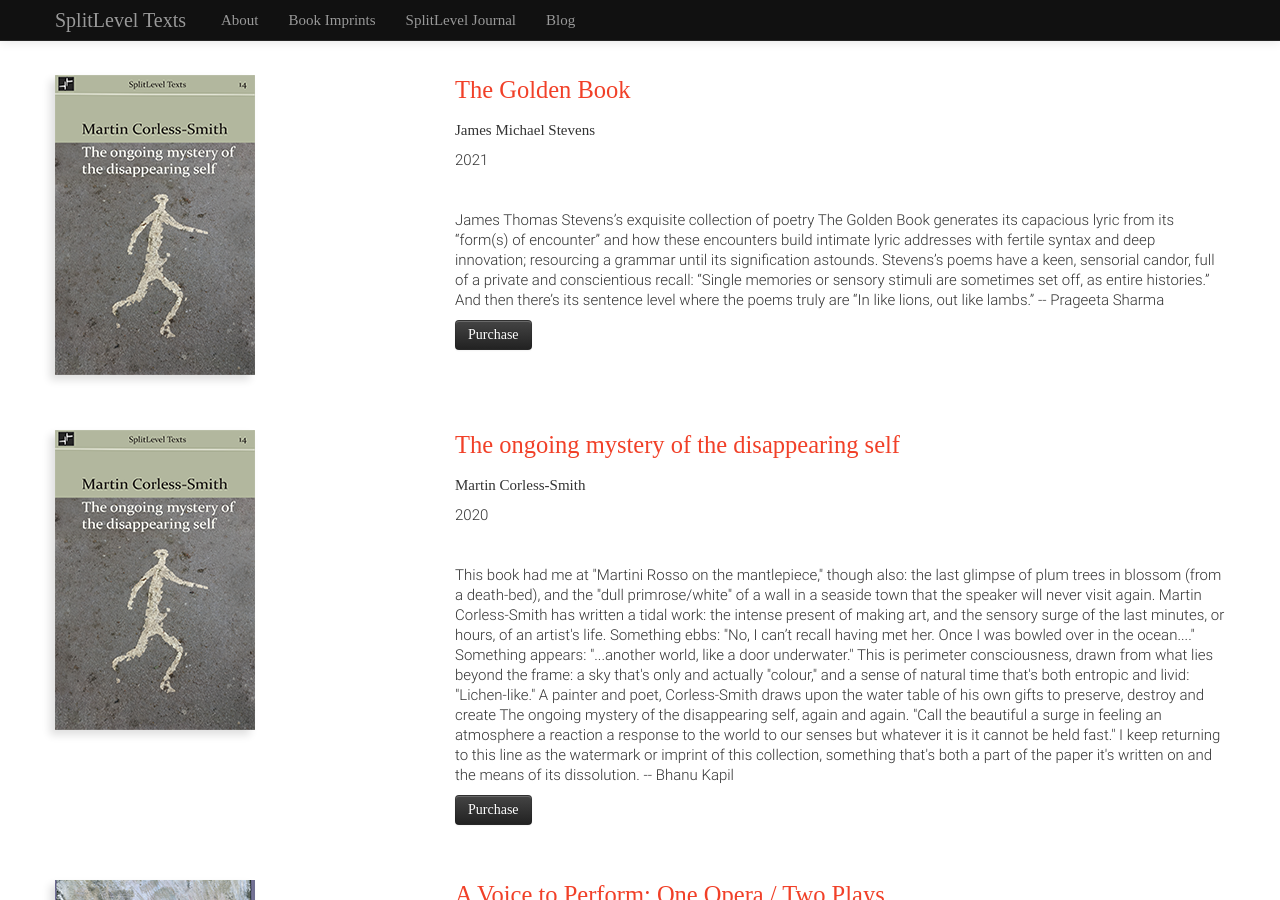
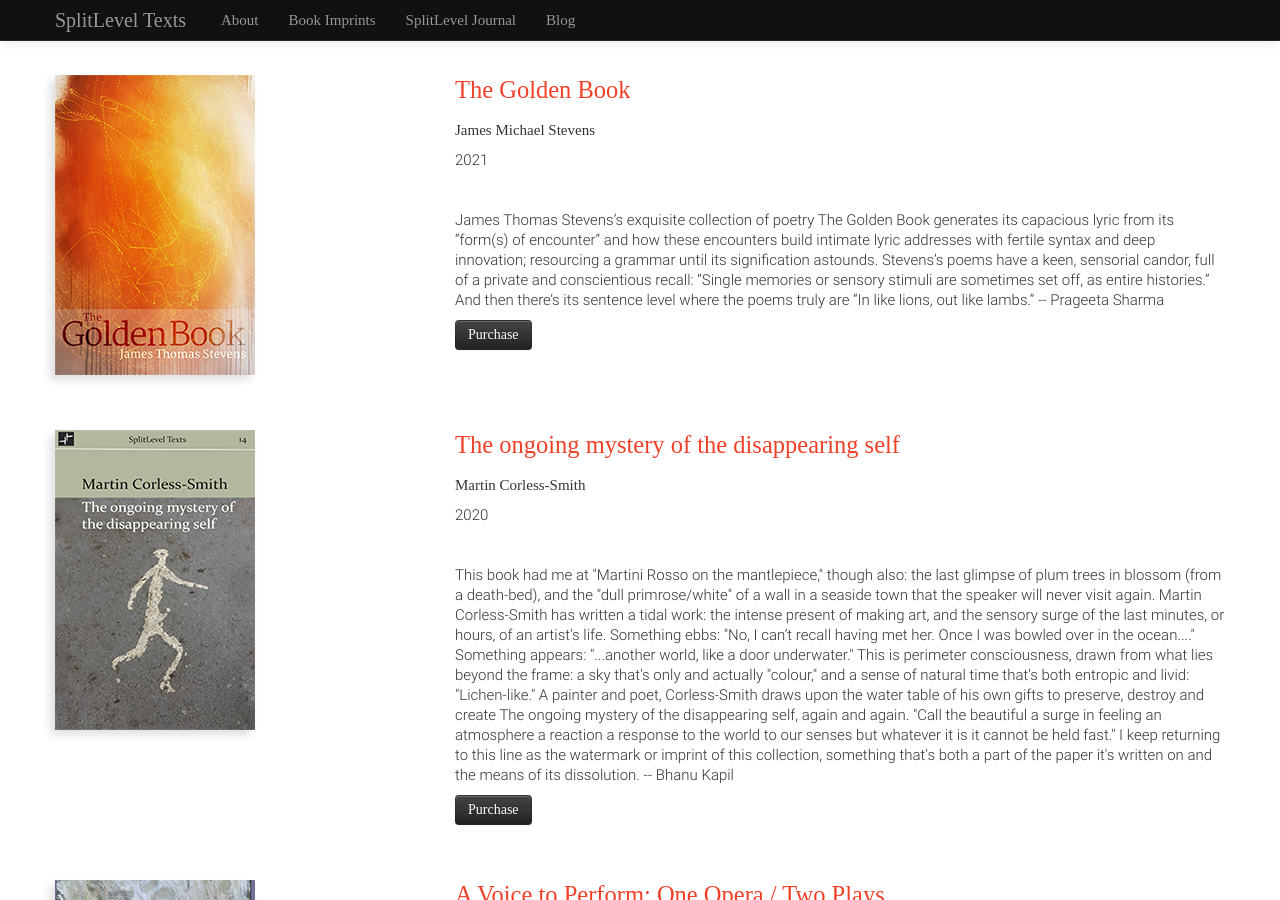
Before and after one commit to splitleveltexts/splitleveltexts.github.io, a Jekyll site: the page built from texts/index.html, in a window 1280 px wide and 900 px high. Built offline with Jekyll 4.4.1, drawn with Linux system fonts in a browser that asks for light colours; some web fonts are replaced.

Commit message:
adds cover to small index

```diff
--- a/texts/index.html
+++ b/texts/index.html
@@ -16,7 +16,7 @@ texts: active
 <div class="row catalog">
 	<!-- Cover -->
 	<div class="span4">
-		<img class="img-square main-cover" src="/img/covers/mcs2-200px.png" title="James Michael Stevens - The Golden Book">
+		<img class="img-square main-cover" src="/img/covers/stevens-200px.png" title="James Michael Stevens - The Golden Book">
 	</div>
 
 	<!-- Description -->
```
